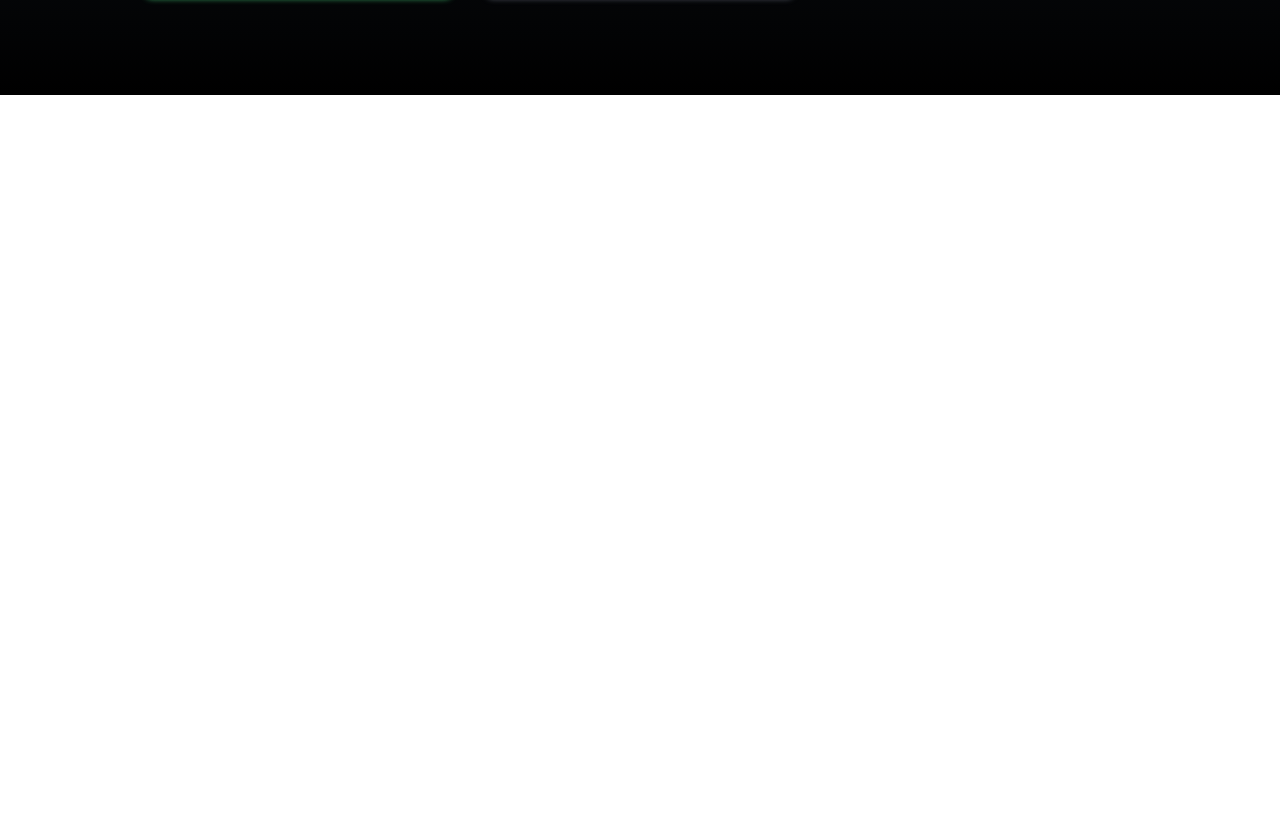
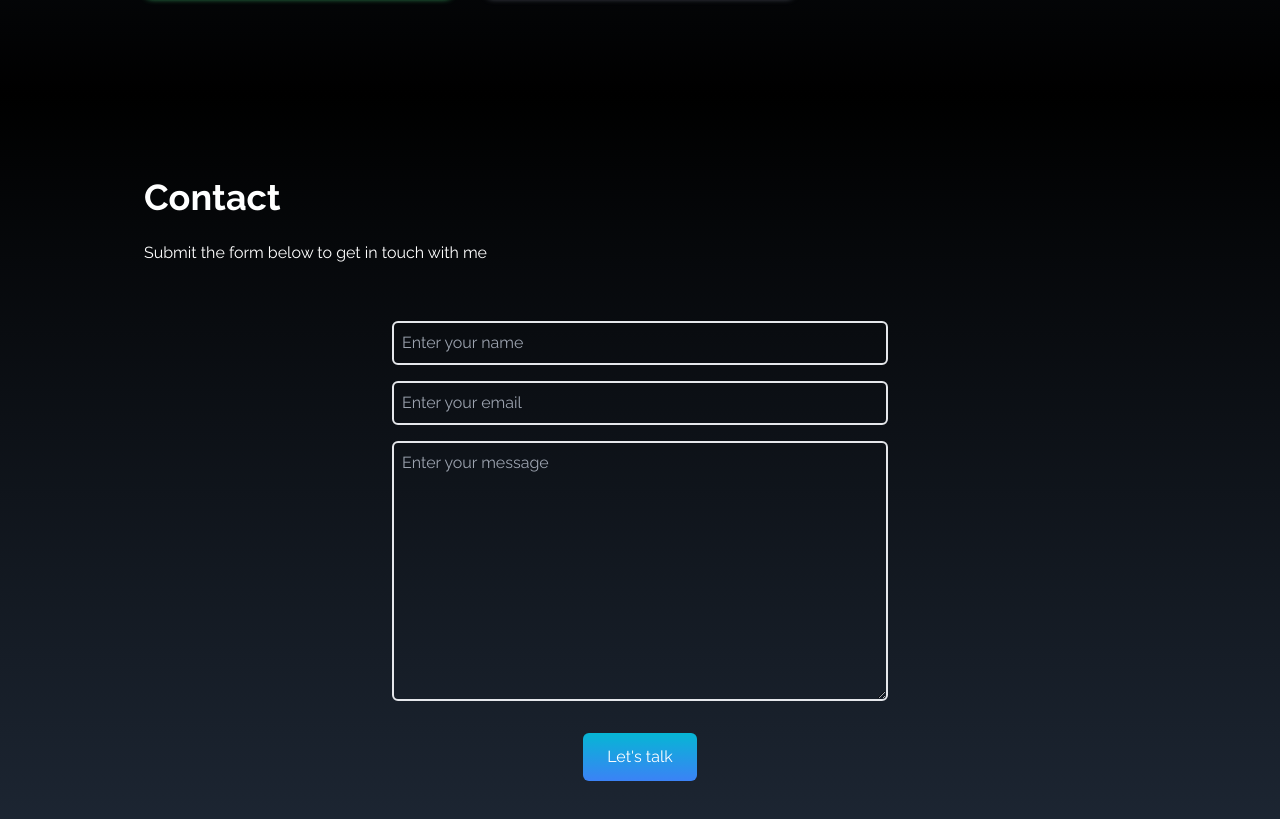
Before and after one commit to luisdaniel0/portfolio-website, a React (Create React App) app in the folder one-portfolio/: page / in a window 1280 px wide. Shown: the part 3105-3924 px from the top of the page. Before the commit the page ends 3200 px from the top, so only its background shows below. Built offline with nearby package versions, Linux system fonts and the light colour scheme.

Commit message:
added contact form

```diff
--- a/one-portfolio/package.json
+++ b/one-portfolio/package.json
@@ -10,6 +10,7 @@
     "react-dom": "^18.2.0",
     "react-icons": "^4.7.1",
     "react-scripts": "5.0.1",
+    "react-scroll": "^1.8.8",
     "web-vitals": "^2.1.4"
   },
   "scripts": {
--- a/one-portfolio/src/App.js
+++ b/one-portfolio/src/App.js
@@ -4,6 +4,7 @@
 import About from "./components/About";
 import Portfolio from "./components/Portfolio";
 import Experience from "./components/Experience"
+import Contact from "./components/Contact"
 
 
 
@@ -15,6 +16,7 @@
       <About />
       <Portfolio />
       <Experience />
+      <Contact />
 
       <SocialLinks />
     </div>
--- /dev/null
+++ b/one-portfolio/src/components/Contact.jsx
@@ -0,0 +1,26 @@
+import React from 'react'
+
+const Contact = () => {
+  return (
+    <div name="contact" className="w-full h-screen bg-gradient-to-b from-black to-gray-800 p-4 text-white">
+      <div className="flex flex-col p-4 justify-center max-w-screen-lg mx-auto h-full">
+        <div className="pb-8">
+          <p className="text-4xl font-bold inline border-b4 border-gray-500">Contact</p>
+          <p className="py-6">Submit the form below to get in touch with me</p>
+        </div>
+        <div className="flex justify-center items-center">
+          <form action="https://getform.io/f/d5b133b5-135c-447d-b0a9-5351a317e386" method="POST" className="flex flex-col w-full md:w-1/2">
+            <input type="text" name="name" placeholder="Enter your name" className="p-2 bg-transparent border-2 rounded-md text-white focus:outline-none" />
+            <input type="text" name="email" placeholder="Enter your email" className="my-4 p-2 bg-transparent border-2 rounded-md text-white focus:outline-none" />
+            <textarea name="message"
+              placeholder="Enter your message"
+              rows="10" className="p-2 bg-transparent border-2 rounded-md text-white focus:outline-none"></textarea>
+            <button className="text-white bg-gradient-to-b from-cyan-500 to-blue-500 px-6 py-3 my-8 mx-auto flex items-center rounded-md hover:scale110 duration-300">Let's talk</button>
+          </form>
+        </div>
+      </div>
+    </div>
+  )
+}
+
+export default Contact
```
Also changed, not shown: 1 other file (tests, documents, lock files or other folders).
